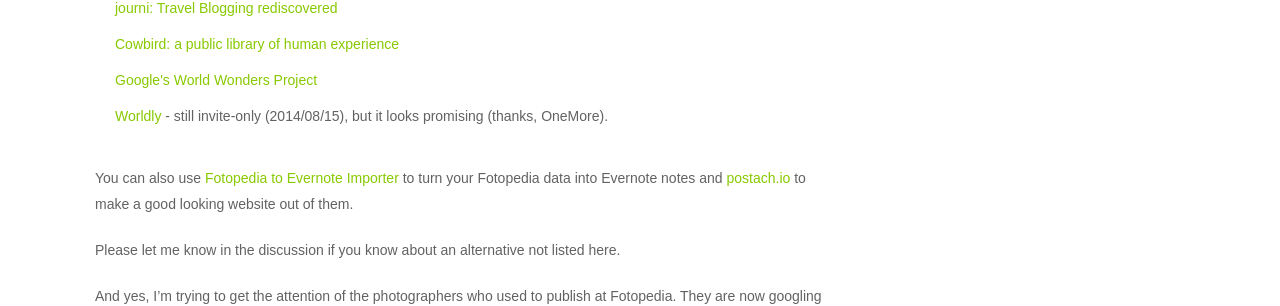
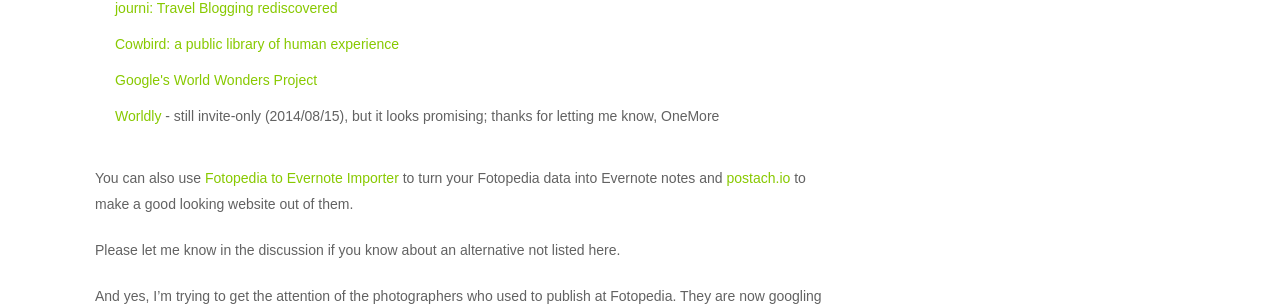
Before and after one commit to crawlingout/unexplored, a Jekyll site: the page built from _posts/2014-08-04-fotopedia-alternative.markdown, in a window 1280 px wide. Shown: the part 392-698 px from the top of the page. Built offline with Jekyll 4.4.1, drawn with Linux system fonts in a browser that asks for light colours; Markdown is read by kramdown in place of the engine named in the settings; comment, search, counter and statistics services are not loaded.

Commit message:
Fotopedia article updated

```diff
--- a/_posts/2014-08-04-fotopedia-alternative.markdown
+++ b/_posts/2014-08-04-fotopedia-alternative.markdown
@@ -36,7 +36,7 @@
     </p>
 
     <p style="margin-bottom: 10px;">
-        <a href="https://www.worldly.com">Worldly</a> - still invite-only (2014/08/15), but it looks promising (thanks, OneMore).
+        <a href="https://www.worldly.com">Worldly</a> - still invite-only (2014/08/15), but it looks promising; thanks for letting me know, OneMore
     </p>
 </div>
 
```
